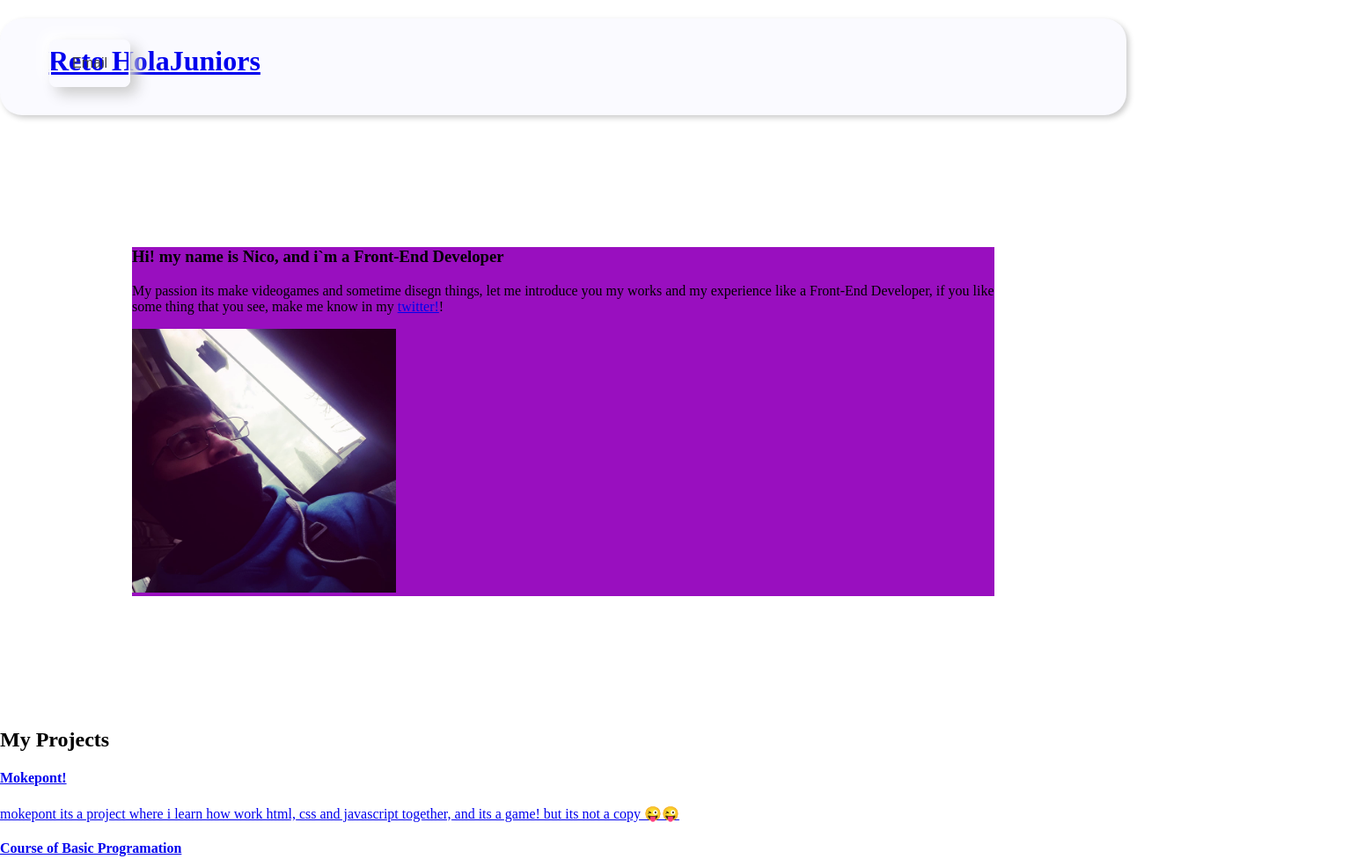
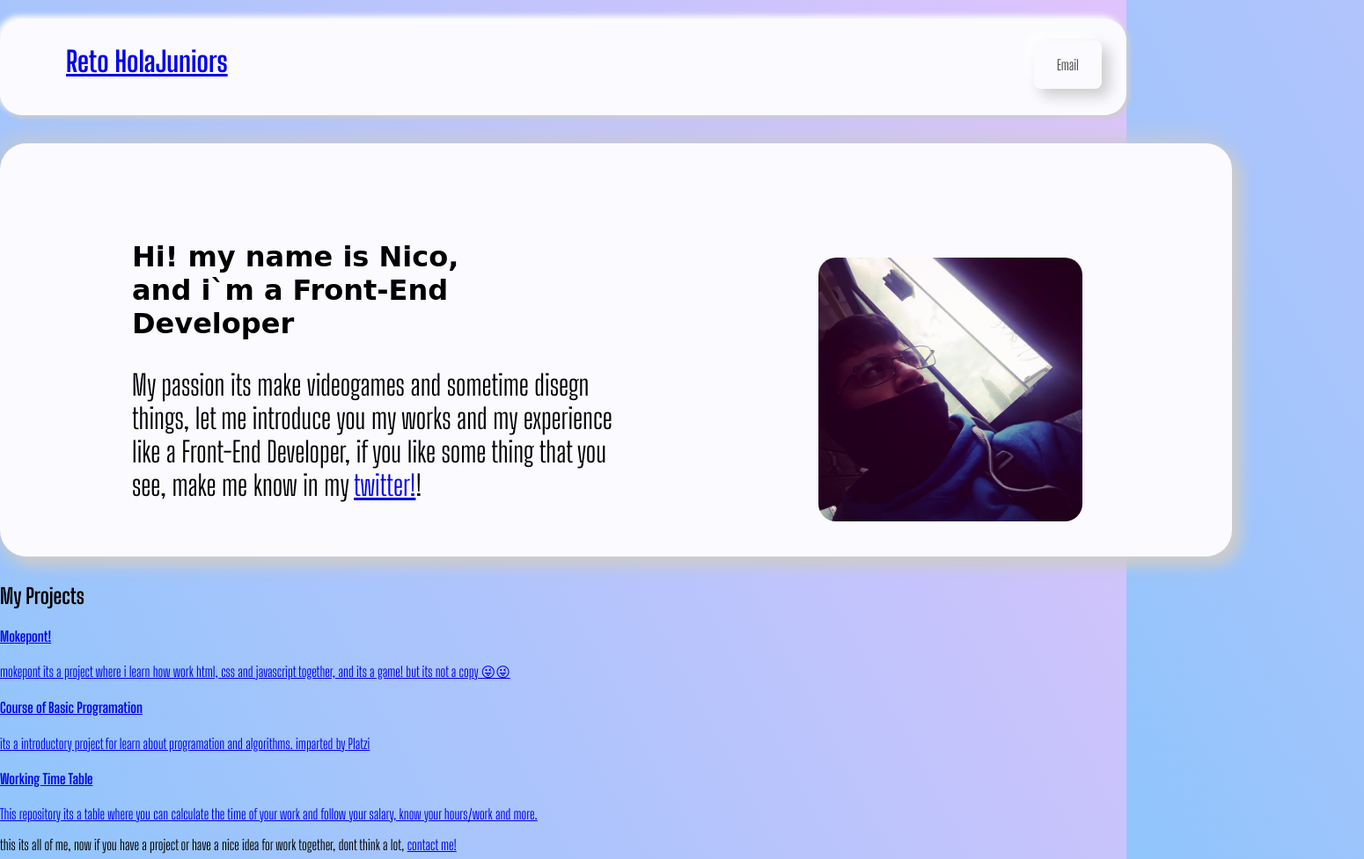
Before and after one commit to NicoAquino67/RetoHolaJuniors, a plain HTML site: page index.html in a window 1280 px wide. Shown: the top 977 px of the page at 88% size, 1550 px wide, since content can reach past the window. Drawn offline with Linux system fonts and the light colour scheme; a web font is replaced by a local one.

Commit message:
add a background and finished the presentation section

```diff
--- a/index.css
+++ b/index.css
@@ -1,3 +1,6 @@
+@import url('https://fonts.googleapis.com/css2?family=Big+Shoulders+Display:wght@200;400;700&family=Expletus+Sans:ital@1&display=swap');
+
+
 :root {
     --purple:  rgba(153, 15, 191, 1);
     --greatBlue: rgba(93,4,217,1);
@@ -5,15 +8,24 @@
     --darkBlue: rgba(18,6,75,1);
     --black: rgba(19,6,38,1);
     --white: rgb(250,250,255,1);
+    --width-var: 1400px;
 }
 *{
-    box-sizing: border-box;
+    box-sizing:content-box;
+    font-family: 'Big Shoulders Display', cursive;
+}
+img {
+    max-width: 100%;
+    max-height: 100%;
 }
 body{
     max-width: 1400px;
     min-width: 1280px;
     width: auto;
     margin: 0 auto;
+    background-color: #8EC5FC;
+    background-image: linear-gradient(62deg, #8EC5FC 0%, #E0C3FC 100%);
+
 }
 /* Header */
 .header {
@@ -28,13 +40,13 @@ body{
     position: relative;
     width: 245px;
     top: 30px;
-    left: 55px;
+    left: 75px;
 }
 .EmailBtn {
     position: relative;
     width: 50px;
     top: -65px;
-    left: 1px;
+    left: 1100px;
 }
 #emailbutton{
     background-color: transparent;
@@ -57,21 +69,43 @@ body{
 }
 /* Body */
 .presentation {
-    margin: 150px;
-    background-color: var(--purple);
+    margin: 30px auto;
+    width: 1400px;
+    height: 470px;
+    border-radius: 30px;
+    background-color: var(--white);
+    box-shadow: 10px 10px 16px #ccc, -3px -3px 30px #ccc;
+}
+.presentationText{
+    position: relative;
+    top: 110px;
+    left: 150px;
+}
+.present{
+    width: 400px;
+    font-size: 2rem;
+    font-family: 'Expletus Sans', cursive;
+}
+#description{
+    width: 570px;
+    font-family: 'Big Shoulders Display', cursive;
 }
 /* Bottom */
 .socialNetworks {
     width: 1400px;
     height: 100px;
 }
-img {
-    max-width: 100%;
-    max-height: 100%;
+.profileImg {
+    position: relative;
+    width: 300px;
+    top: -200px;
+    left: 930px;
+
 }
-.profileImg{
-    width: 300px;
+.profileImg > img{
+    border-radius: 20px;
 }
+
 .socialNetworkImg{
     width: 30px;
 }
--- a/index.html
+++ b/index.html
@@ -5,8 +5,10 @@
     <meta http-equiv="X-UA-Compatible" content="IE=edge">
     <meta name="viewport" content="width=device-width, initial-scale=1.0">
     <link rel="stylesheet" href="./index.css"/>
+
     <title>Reto Hola Juniors!</title>
 </head>
+
 <body>
     <div class="header">
         <div class="Title">
@@ -23,10 +25,14 @@
     </div>
 
     <div class="presentation">
-        <h3 class="present" id="presentation">Hi! my name is Nico, and i`m a Front-End Developer</h3>
-        <p class="present" id="description">
-            My passion its make videogames and sometime disegn things, let me introduce you my works and my experience like a Front-End Developer, if you like some thing that you see, make me know in my <a href="https://twitter.com/SoyNicoAquino">twitter!</a>!
-        </p>
+        <div class="presentationText">
+            <h3 class="present" id="presentation">
+                Hi! my name is Nico, and i`m a Front-End Developer
+            </h3>
+            <p class="present" id="description">
+                My passion its make videogames and sometime disegn things, let me introduce you my works and my experience like a Front-End Developer, if you like some thing that you see, make me know in my <a href="https://twitter.com/SoyNicoAquino">twitter!</a>!
+            </p>
+        </div>
         <div class="profileImg">
             <img src="./img/profile.jpg">
         </div>
@@ -54,8 +60,7 @@
     </div>
     <div class="socialNetworks">
         <p id="goodbye">
-            this its all of me, now if you have a project or have a nice idea for work together, dont think a lot,
-            <a href="mailto:nicoanriquez23@gmail.com">contact me!</a>
+            this its all of me, now if you have a project or have a nice idea for work together, dont think a lot, <a href="mailto:nicoanriquez23@gmail.com">contact me!</a>
         </p>
 
         <div class="socialNetworkImg">
```
